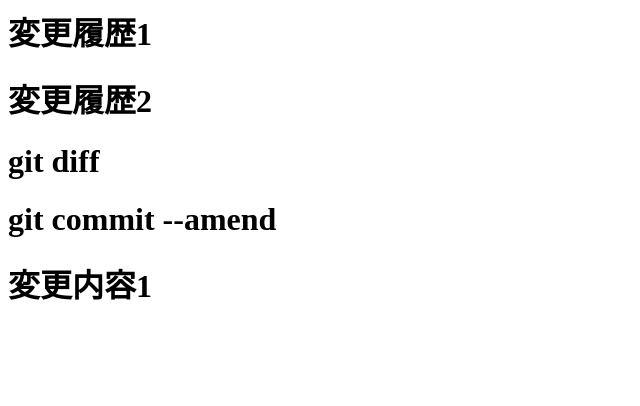
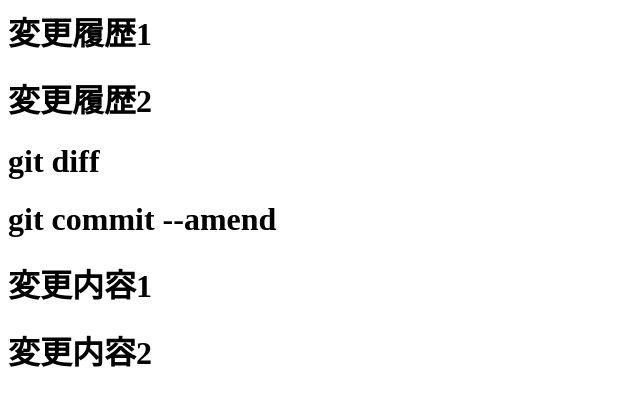
Before and after one commit to ShuehiKoyangi/git_tutorial, a plain HTML site: page practice/index.html in a window 1280 px wide. Shown: the whole page, without its empty margins (0-640 px from the left). Drawn offline with Linux system fonts and the light colour scheme.

Commit message:
modify index.html
test.htmlを修正

```diff
--- a/practice/index.html
+++ b/practice/index.html
@@ -3,3 +3,4 @@
 <h1>git diff</h1>
 <h1>git commit --amend</h1>
 <h1>変更内容1</h1>
+<h1>変更内容2</h1>
```
Also changed, not shown: practice/test.html (added, +1 -0 lines).
